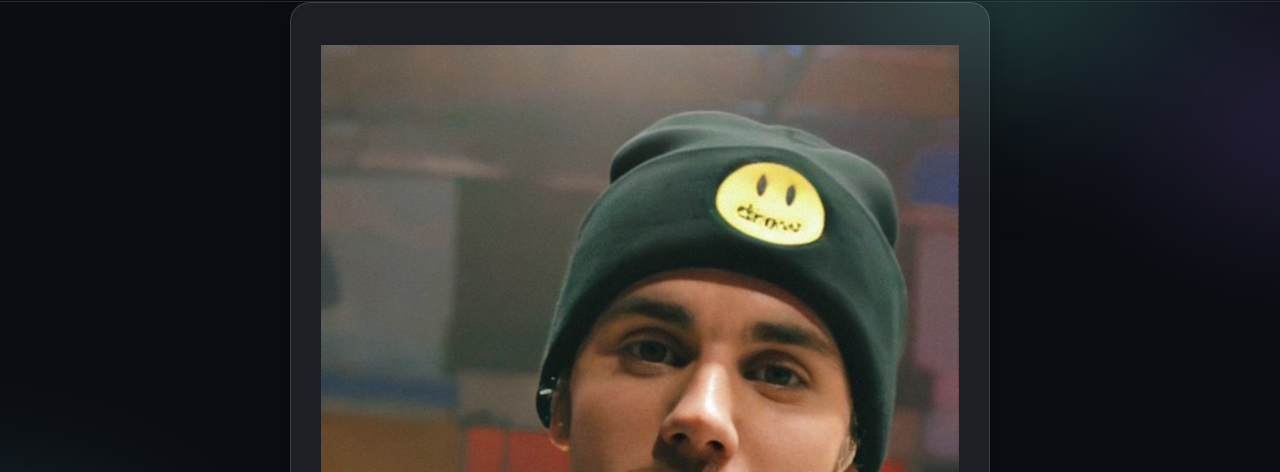
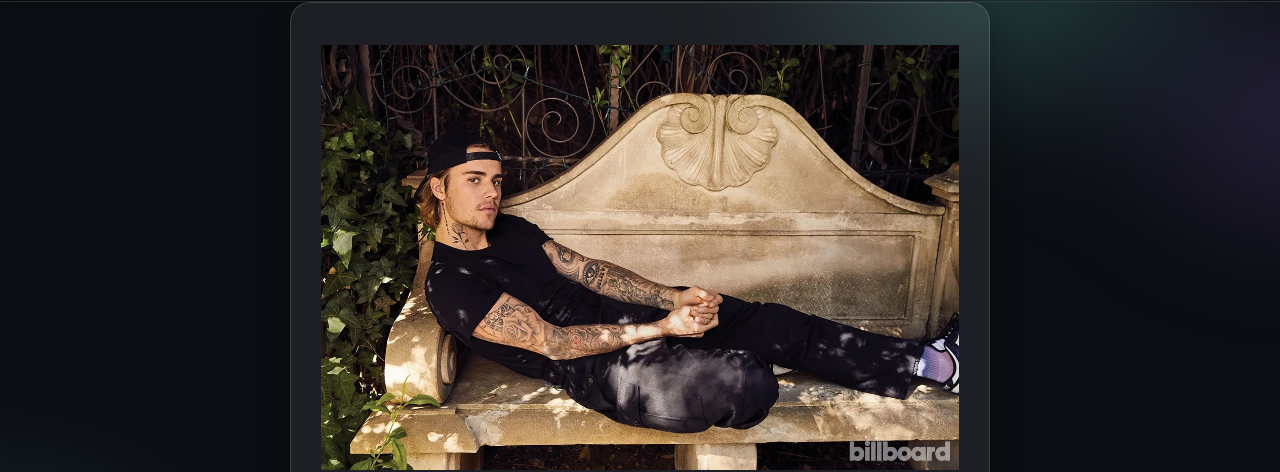
Before and after one commit to riya-philip/riya-philip.github.io, a plain HTML site: page fanpage.html in a window 1280 px wide. Shown: the part 56-528 px from the top of the page. Drawn offline with Linux system fonts and the light colour scheme.

Commit message:
real justin pic

```diff
--- a/fanpage.html
+++ b/fanpage.html
@@ -4,7 +4,7 @@
 <head>
     <meta charset="UTF-8" />
     <meta name="viewport" content="width=device-width, initial-scale=1.0" />
-    <title>Justin Bieber – Fanpage</title>
+    <title>Justin Bieber - Fanpage</title>
 
     <!--
     ✨ WHAT'S INSIDE (quick map so you can modify fast):
@@ -692,7 +692,7 @@
     <header id="hero" class="hero wrap">
         <div class="hero-card glass reveal">
             <div class="hero-img">
-                <img src="jbpics/justin1.jpg" alt="Justin Bieber portrait" />
+                <img src="jbpics/justin3.jpg" alt="Justin Bieber portrait" />
             </div>
             <h1 class="title">Justin Bieber</h1>
             <p class="subtitle pop-icons">Pop icon. Performer. Songwriter.</p>
```
